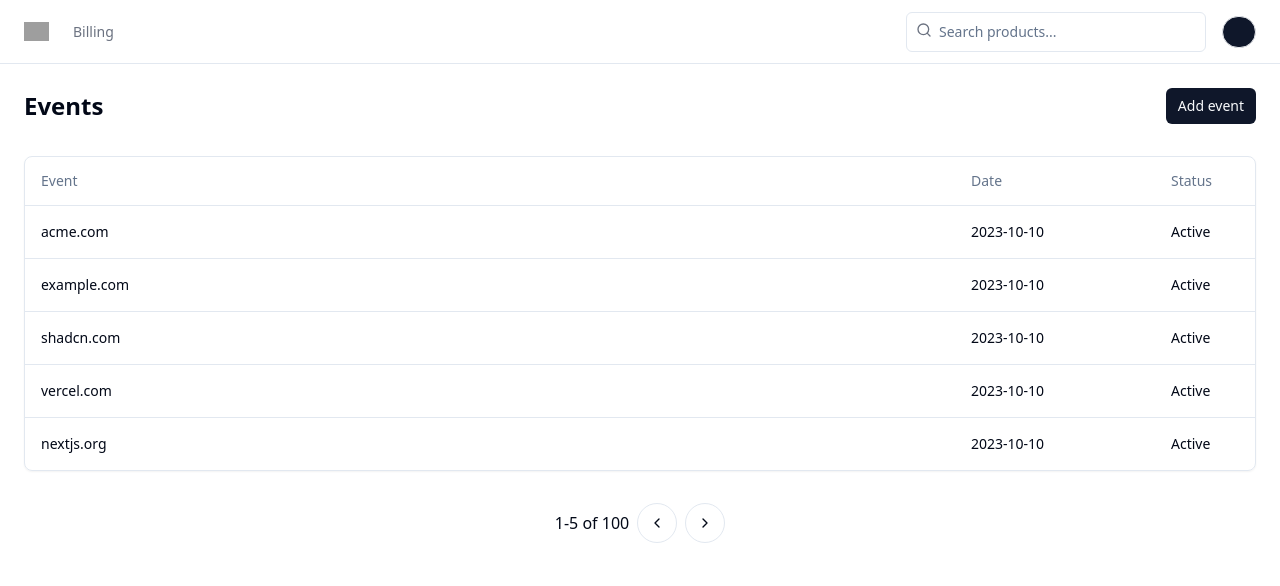
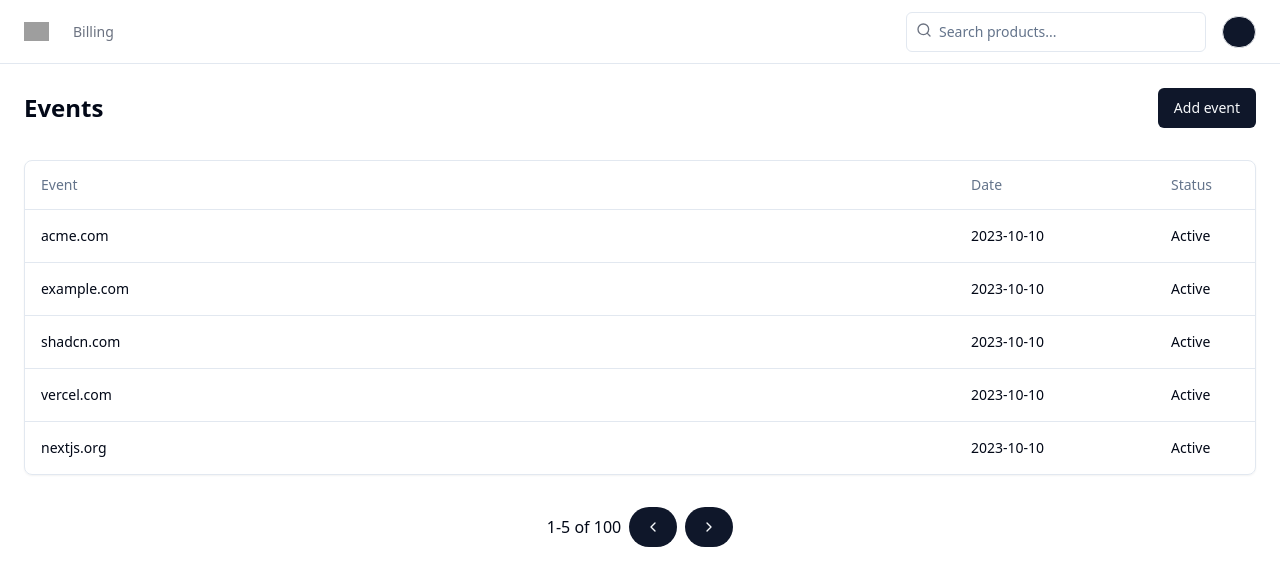
Before and after one commit to younes-jabbour/lmdina-frontend, a Next.js app: page /company in a window 1280 px wide. Shown: the top 586 px of the page. Built offline with nearby package versions, Linux system fonts and the light colour scheme; grey boxes are pictures that could not be loaded.

Commit message:
fix errors v2

```diff
--- a/src/components/component/company-dashboard.tsx
+++ b/src/components/component/company-dashboard.tsx
@@ -1,7 +1,7 @@
-import Link from 'next/link';
-import { Input } from 'src/components/ui/input';
-import { Button } from 'src/components/ui/button';
-import { Header } from 'src/components/component/header';
+import Link from "next/link";
+import { Input } from "../../components/ui/input";
+import { Button } from "../../components/ui/button";
+import { Header } from "../../components/component/header";
 import {
   DropdownMenuTrigger,
   DropdownMenuLabel,
@@ -9,7 +9,7 @@ import {
   DropdownMenuItem,
   DropdownMenuContent,
   DropdownMenu,
-} from 'src/components/ui/dropdown-menu';
+} from "../../components/ui/dropdown-menu";
 import {
   TableHead,
   TableRow,
@@ -17,7 +17,7 @@ import {
   TableCell,
   TableBody,
   Table,
-} from 'src/components/ui/table';
+} from "../../components/ui/table";
 
 export function CompanyDashboard() {
   return (
@@ -26,7 +26,7 @@ export function CompanyDashboard() {
       <main className="flex flex-1 flex-col gap-4 p-4 md:gap-8 md:p-6">
         <div className="flex items-center gap-4">
           <h1 className="font-semibold text-lg md:text-2xl">Events</h1>
-          <Button className="ml-auto" size="sm">
+          <Button className="ml-auto">
             <Link href="/company/newEvent">Add event</Link>
           </Button>
         </div>
@@ -41,7 +41,9 @@ export function CompanyDashboard() {
             </TableHeader>
             <TableBody>
               <TableRow>
-                <TableCell className="font-medium"><Link href="/company/acme.com">acme.com</Link></TableCell>
+                <TableCell className="font-medium">
+                  <Link href="/company/acme.com">acme.com</Link>
+                </TableCell>
                 <TableCell>2023-10-10</TableCell>
                 <TableCell>Active</TableCell>
               </TableRow>
@@ -73,11 +75,11 @@ export function CompanyDashboard() {
             <span className="font-medium">1-5 of 100</span>
           </div>
           <div className="flex items-center gap-2">
-            <Button className="rounded-full" size="icon" variant="outline">
+            <Button className="rounded-full">
               <ChevronLeftIcon className="h-4 w-4" />
               <span className="sr-only">Previous</span>
             </Button>
-            <Button className="rounded-full" size="icon" variant="outline">
+            <Button className="rounded-full">
               <ChevronRightIcon className="h-4 w-4" />
               <span className="sr-only">Next</span>
             </Button>
```
